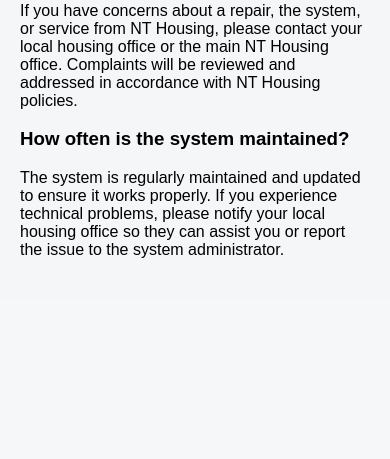
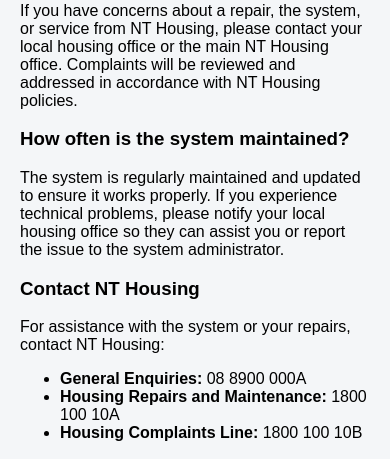
Before and after one commit to ccordoba24/Group1_HIT237, a Django app: template proj_1/housing/templates/housing/faq.html in a window 390 px wide; the page is wider, and only the part inside the window is pictured. Shown: the part 6041-6500 px from the top of that part. Before the commit the page ends 6299 px from the top of that part, so only its background shows below. Run offline with Django 3.2, Linux system fonts and the light colour scheme; the template is opened without the code that fills it, so the values that code supplies are empty.

Commit message:
update file  phone contact
add phone numbers, all fictitious and only for the purposes of this assignment, but they look real NT phone numbers.

```diff
--- a/proj_1/housing/templates/housing/faq.html
+++ b/proj_1/housing/templates/housing/faq.html
@@ -211,5 +211,16 @@
         The system is regularly maintained and updated to ensure it works properly. If you experience technical problems, please notify your local housing office so they can assist you or report the issue to the system administrator.
     </p>
 
+    <h3>Contact NT Housing</h3>
+    <p>
+        For assistance with the system or your repairs, contact NT Housing:
+        <ul>
+            <li><strong>General Enquiries:</strong> 08 8900 000A</li>
+            <li><strong>Housing Repairs and Maintenance:</strong> 1800 100 10A</li>
+            <li><strong>Housing Complaints Line:</strong> 1800 100 10B</li>
+        </ul>
+        Our team is available to provide assistance with the system and your repairs.
+    </p>
+
 </div>
 {% endblock %}
```
